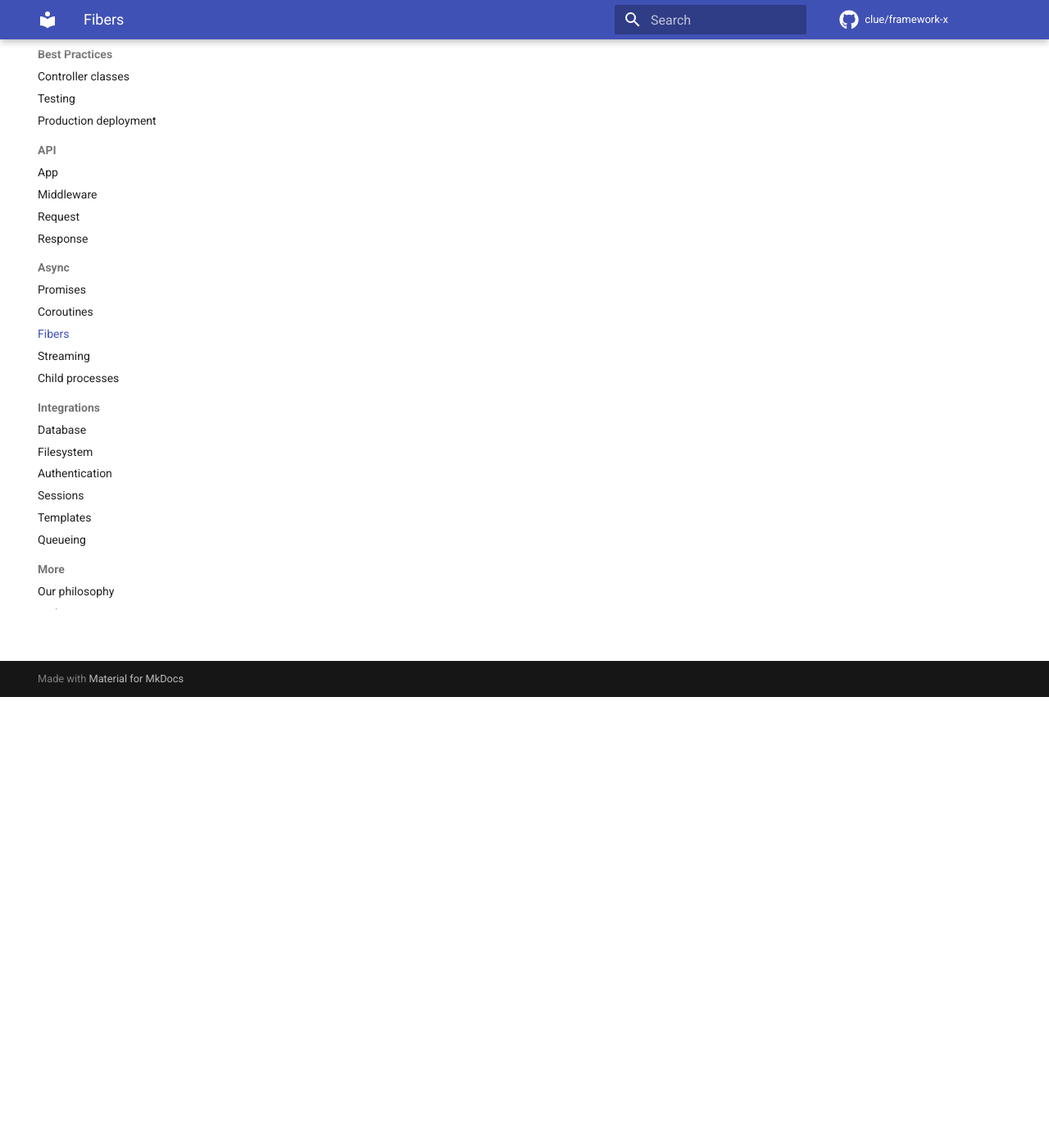
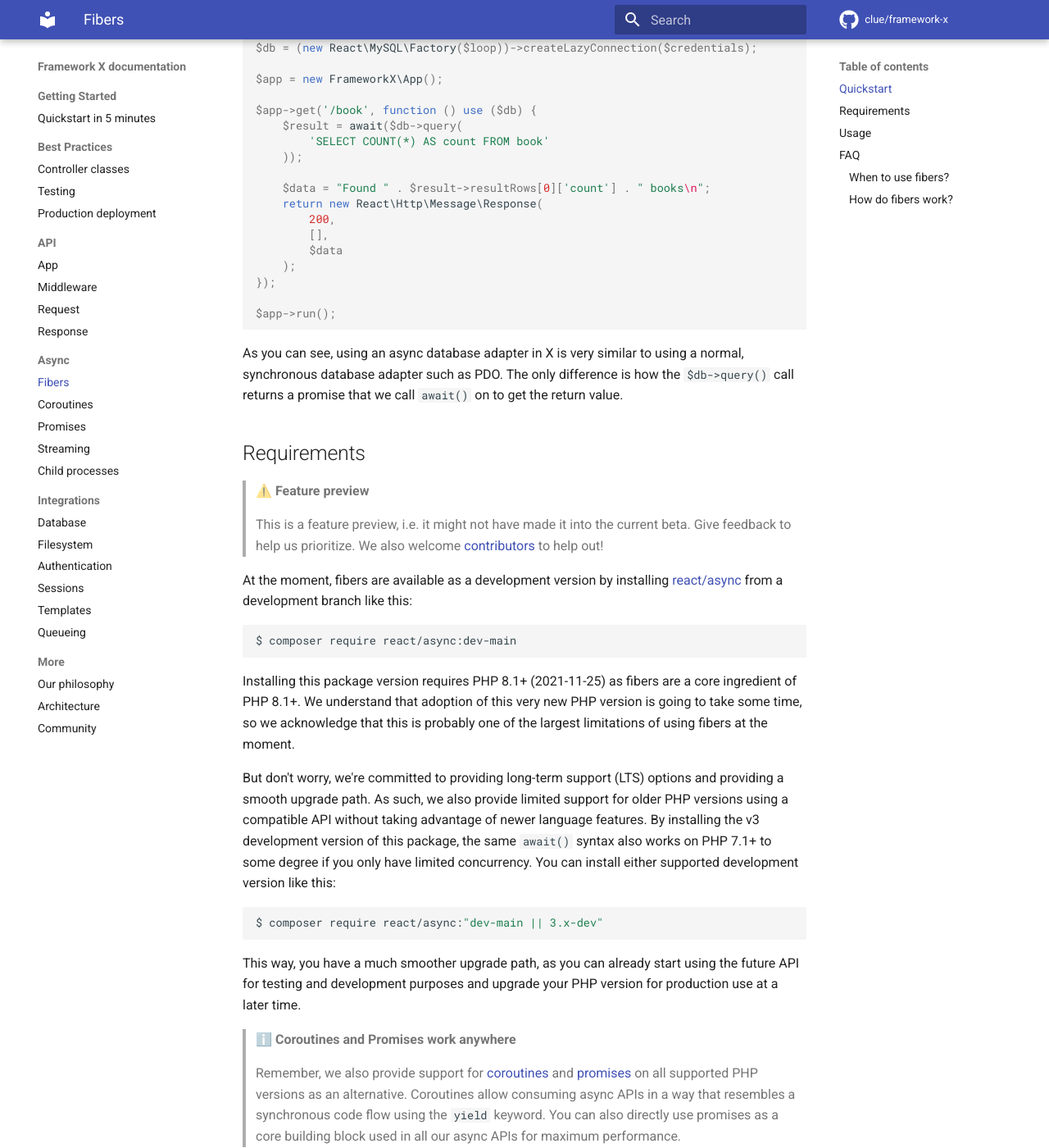
Before and after one commit to clue/framework-x, an MkDocs documentation site: the page built from docs/async/fibers.md, in a window 1280 px wide and 1400 px high, scrolled down 550 px. Shown: the whole window at 82% size. Built offline with MkDocs 1.6.1 and Material for MkDocs 9.7.7, drawn with Linux system fonts in a browser that asks for light colours; comment, search, counter and statistics services are not loaded; some of the changed text lies outside the part shown.

Commit message:
Add documentation for fibers

````diff
--- a/docs/async/fibers.md
+++ b/docs/async/fibers.md
@@ -1,18 +1,154 @@
 # Fibers
+
+Fibers allow consuming async APIs using a synchronous code flow. The `await()`
+function can be used to "await" a promise or to "unwrap" its resolution value.
+Fibers are a core ingredient of PHP 8.1+, but the same syntax also works on
+older PHP versions to some degree if you only have limited concurrency.
+
+## Quickstart
+
+Let's take a look at the most basic fiber usage by using an
+[async database](../integrations/database.md) integration with X:
+
+```php title="public/index.php"
+<?php
+
+use function React\Async\await;
+
+require __DIR__ . '/../vendor/autoload.php';
+
+$credentials = 'alice:secret@localhost/bookstore?idle=0.001';
+$db = (new React\MySQL\Factory($loop))->createLazyConnection($credentials);
+
+$app = new FrameworkX\App();
+
+$app->get('/book', function () use ($db) {
+    $result = await($db->query(
+        'SELECT COUNT(*) AS count FROM book'
+    ));
+
+    $data = "Found " . $result->resultRows[0]['count'] . " books\n";
+    return new React\Http\Message\Response(
+        200,
+        [],
+        $data
+    );
+});
+
+$app->run();
+```
+
+As you can see, using an async database adapter in X is very similar to using
+a normal, synchronous database adapter such as PDO. The only difference is how
+the `$db->query()` call returns a promise that we call `await()` on to get the
+return value.
+
+## Requirements
 
 > ⚠️ **Feature preview**
 >
 > This is a feature preview, i.e. it might not have made it into the current beta.
 > Give feedback to help us prioritize.
->
-> You're seeing an early draft of the documentation that is still in the works.
-> Give feedback to help us prioritize.
 > We also welcome [contributors](../more/community.md) to help out!
 
-* Hot topic for PHP 8.1
-* Async APIs that look just like their synchronous counterparts
-* Much easier to integrate, possibly larger ecosystem in future
-* Requires PHP 8.1 (November 2021), adoption will take time
-* [Promises](promises.md) still required for concurrent execution
-* [Promises](promises.md) and [Coroutines](coroutines.md) work just fine until ecosystem matures
-* See [blog post](https://clue.engineering/2021/fibers-in-php)
+At the moment, fibers are available as a development version by installing
+[react/async](https://github.com/reactphp/async) from a development branch
+like this:
+
+```bash
+$ composer require react/async:dev-main
+```
+
+Installing this package version requires PHP 8.1+ (2021-11-25) as fibers are a
+core ingredient of PHP 8.1+. We understand that adoption of this very new PHP
+version is going to take some time, so we acknowledge that this is probably one
+of the largest limitations of using fibers at the moment.
+
+But don't worry, we're committed to providing long-term support (LTS) options
+and providing a smooth upgrade path. As such, we also provide limited support
+for older PHP versions using a compatible API without taking advantage of newer
+language features. By installing the v3 development version of this package, the
+same `await()` syntax also works on PHP 7.1+ to some degree if you only have
+limited concurrency. You can install either supported development version like
+this:
+
+```bash
+$ composer require react/async:"dev-main || 3.x-dev"
+```
+
+This way, you have a much smoother upgrade path, as you can already start using
+the future API for testing and development purposes and upgrade your PHP version
+for production use at a later time.
+
+> ℹ️ **Coroutines and Promises work anywhere**
+>
+> Remember, we also provide support for [coroutines](coroutines.md) and
+> [promises](promises.md) on all supported PHP versions as an alternative.
+> Coroutines allow consuming async APIs in a way that resembles a synchronous
+> code flow using the `yield` keyword. You can also directly use promises as a
+> core building block used in all our async APIs for maximum performance.
+
+## Usage
+
+Once installed (see requirements above), fibers are very easy to use – because
+you simply can't see them – which in turn makes them quite hard to explain.
+
+The gist is that whenever you're working with an async API that returns a
+promise, you simply call the `await()` function on it in order to "await" its
+value or to "unwrap" its resolution value. Fibers are an internal implementation
+detail provided by [react/async](https://github.com/reactphp/async), so you
+can simply rely on the `await()` function:
+
+```php
+<?php
+
+use function React\Async\await;
+
+// ...
+
+$browser = new React\Http\Browser();
+$promise = $browser->get('https://example.com/');
+
+try {
+    $response = await($promise);
+    assert($response instanceof Psr\Http\Message\ResponseInterface);
+    echo $response->getBody();
+} catch (Exception $e) {
+    echo 'Error: ' . $e->getMessage() . PHP_EOL;
+}
+```
+
+See [`await()` documentation](https://github.com/reactphp/async#await) for more
+details.
+
+> ℹ️ **Fibers vs. coroutines**
+>
+> In simple use cases, fibers provide the exact same functionality also offered
+> by [Generator-based coroutines](coroutines.md). However, using coroutines
+> internally in some API means you have to return a `Generator` or promise as a
+> return value, so the calling side needs to know how to handle an async API.
+> This can make integration in larger applications harder. Fibers on the other
+> hand are entirely opaque to the calling side. In simple words, this means
+> there's nothing special you have to take care of when using fibers anywhere
+> in your APIs.
+
+## FAQ
+
+### When to use fibers?
+
+As a rule of thumb, you'll likely want to use fibers when you have PHP 8.1+
+available and want to use async APIs that look just like their synchronous
+counterparts. This makes them much easier to integrate and there's hope this
+will foster a larger ecosystem in the future.
+
+We also provide support for [coroutines](coroutines.md) and
+[promises](promises.md) on all supported PHP versions as an alternative.
+Coroutines allow consuming async APIs in a way that resembles a synchronous
+code flow using the `yield` keyword. You can also directly use promises as a
+core building block used in all our async APIs for maximum performance.
+
+### How do fibers work?
+
+Fibers are a means of creating code blocks that can be paused and resumed, but
+the details are a bit more involved. For more details, see our
+[blog post](https://clue.engineering/2021/fibers-in-php).
--- a/mkdocs.yml
+++ b/mkdocs.yml
@@ -36,9 +36,9 @@ nav:
     - api/request.md
     - api/response.md
   - Async:
+    - async/fibers.md
+    - async/coroutines.md
     - async/promises.md
-    - async/coroutines.md
-    - async/fibers.md
     - async/streaming.md
     - "Child processes": async/child-processes.md
   - Integrations:
````
